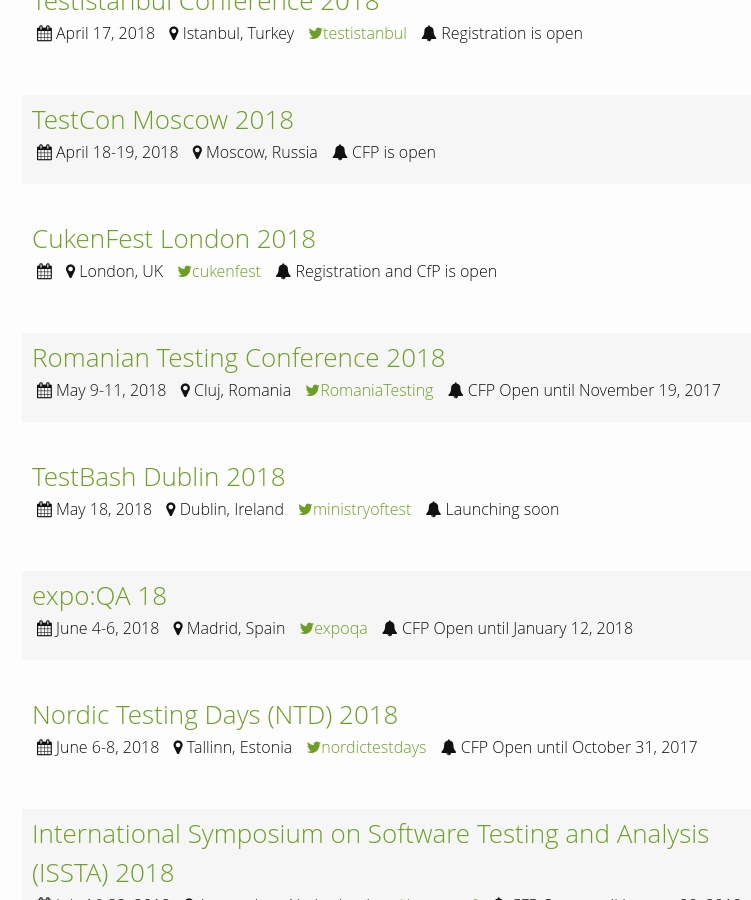
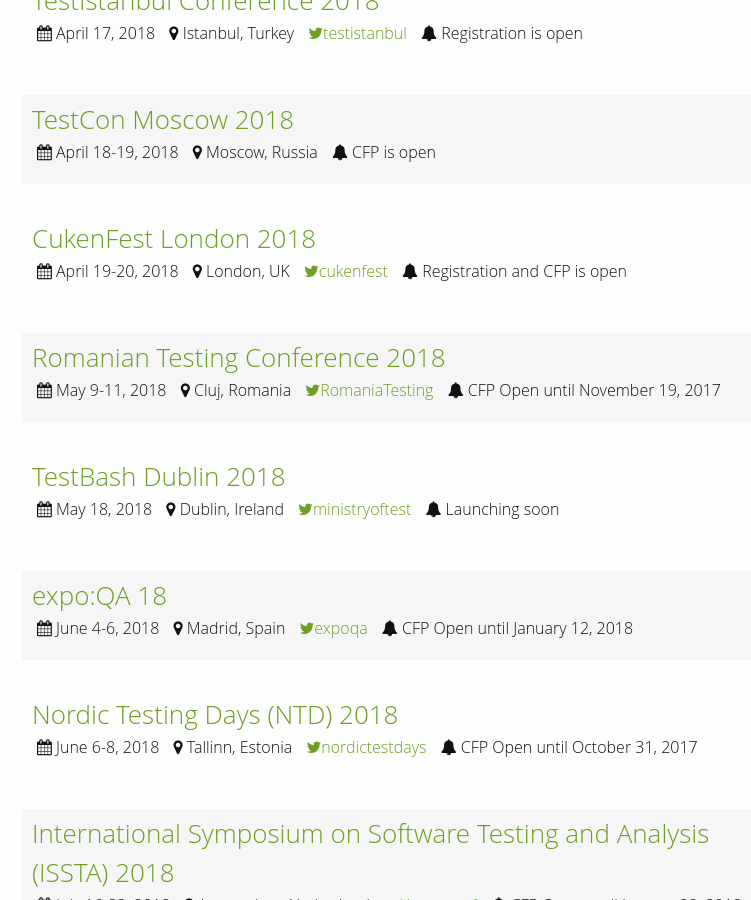
Before and after one commit to TestingConferences/testingconferences.github.io, a Jekyll site: the page built from index.html, in a window 1280 px wide and 900 px high, scrolled down 1893 px. Shown: the whole window, without its empty margins (248-999 px from the left). Built offline with Jekyll 4.4.1, drawn with Linux system fonts in a browser that asks for light colours.

Commit message:
Update current.yml

```diff
--- a/_data/current.yml
+++ b/_data/current.yml
@@ -109,9 +109,10 @@
 
 - name: CukenFest London 2018
   location: London, UK
+  dates: "April 19-20, 2018"
   url: http://cukenfest.cucumber.io/
   twitter: cukenfest
-  status: Registration and CfP is open
+  status: Registration and CFP is open
 
 - name: Romanian Testing Conference 2018
   location: Cluj, Romania
```
